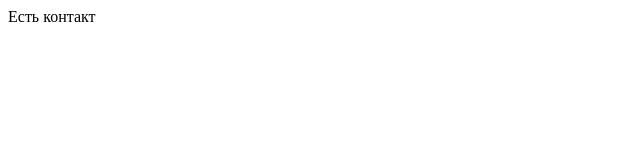
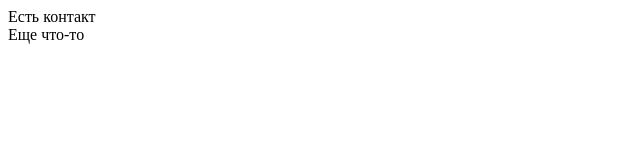
Before and after one commit to Asshen4522/Test2, a plain HTML site: page index.html in a window 1280 px wide. Shown: the full height of the page, 0-640 px from the left. Drawn offline with Linux system fonts and the light colour scheme.

Commit message:
Новая отправка

```diff
--- a/index.html
+++ b/index.html
@@ -7,5 +7,6 @@
 </head>
 <body>
     <div>Есть контакт</div>
+    <div>Еще что-то</div>
 </body>
 </html>
```
